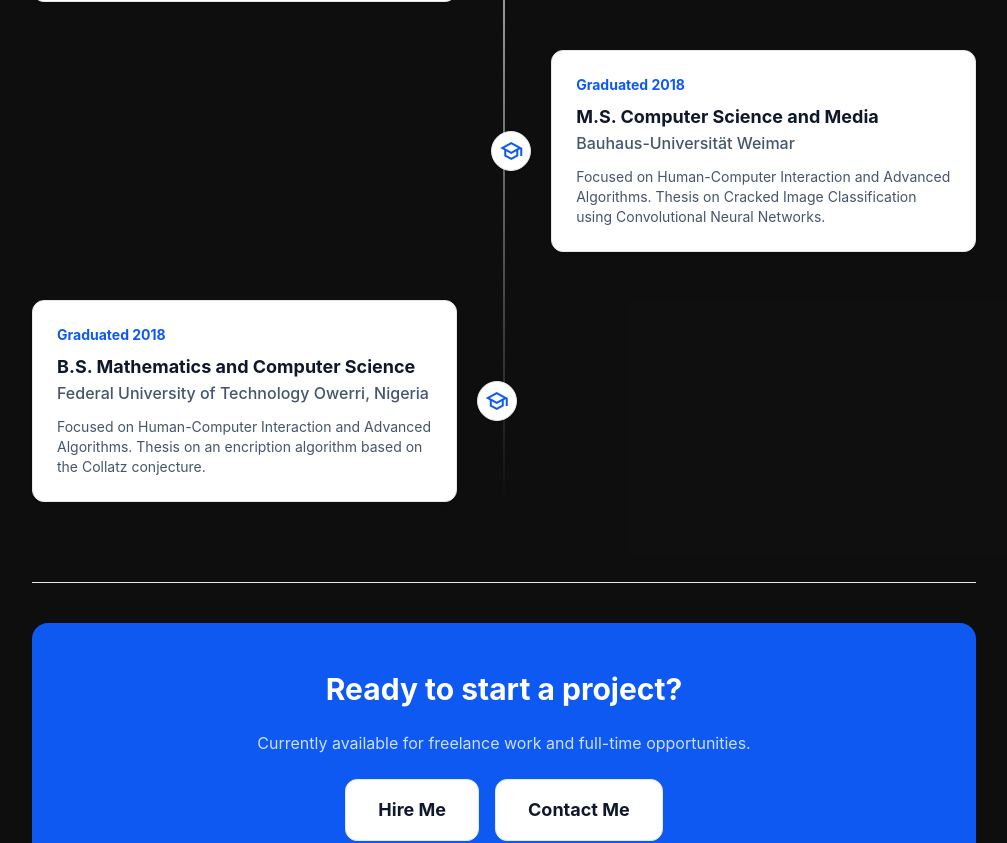
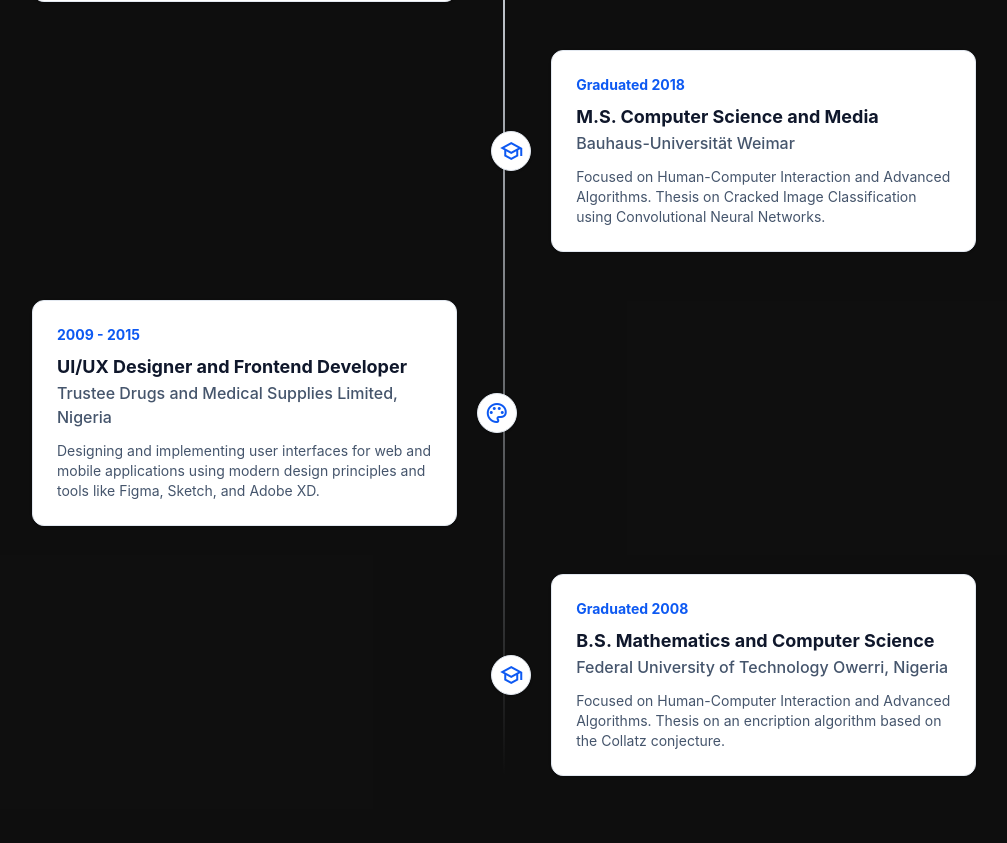
Before and after one commit to Ohaya-Michael/my-portfolio, a React (Vite) app: page /about in a window 1280 px wide. Shown: the part 2748-3591 px from the top of the page, without its empty margins (136-1143 px from the left). Built offline with nearby package versions, Linux system fonts and the light colour scheme.

Commit message:
Adjusted timeline

```diff
--- a/src/components/about_me/AboutPage.jsx
+++ b/src/components/about_me/AboutPage.jsx
@@ -54,8 +54,14 @@ const AboutPage = () => {
       icon: 'school',
       description: 'Focused on Human-Computer Interaction and Advanced Algorithms. Thesis on Cracked Image Classification using Convolutional Neural Networks.'
     },
+    {date: '2009 - 2015',
+      title: 'UI/UX Designer and Frontend Developer',
+      company: 'Trustee Drugs and Medical Supplies Limited, Nigeria',
+      icon: 'palette',
+      description: 'Designing and implementing user interfaces for web and mobile applications using modern design principles and tools like Figma, Sketch, and Adobe XD.'
+    },
     {
-      date: 'Graduated 2018',
+      date: 'Graduated 2008',
       title: 'B.S. Mathematics and Computer Science',
       company: 'Federal University of Technology Owerri, Nigeria',
       icon: 'school',
```
